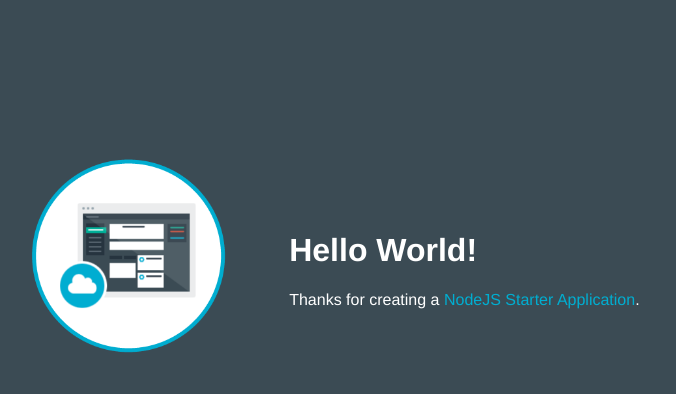
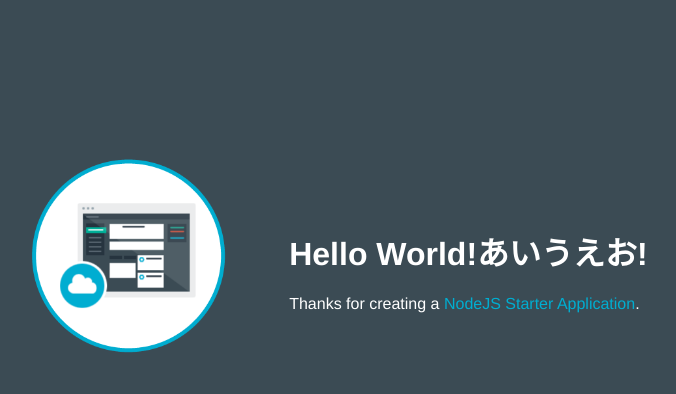
Before and after one commit to tange3421/sotuken-1484673760921, a website: page public/index.html in a window 1280 px wide. Shown: the whole page, without its empty margins (253-929 px from the left). Drawn offline with Linux system fonts and the light colour scheme.

Commit message:
Update index.html

```diff
--- a/public/index.html
+++ b/public/index.html
@@ -16,7 +16,7 @@
           <img class = "newappIcon" src="images/newapp-icon.png">
         </td>
         <td>
-          <h1 id="message">Hello World!</h1>
+          <h1 id="message">Hello World!あいうえお!</h1>
           <p class='description'></p> Thanks for creating a <span class = "blue">NodeJS Starter Application</span>.
         </td>
       </tr>
```
